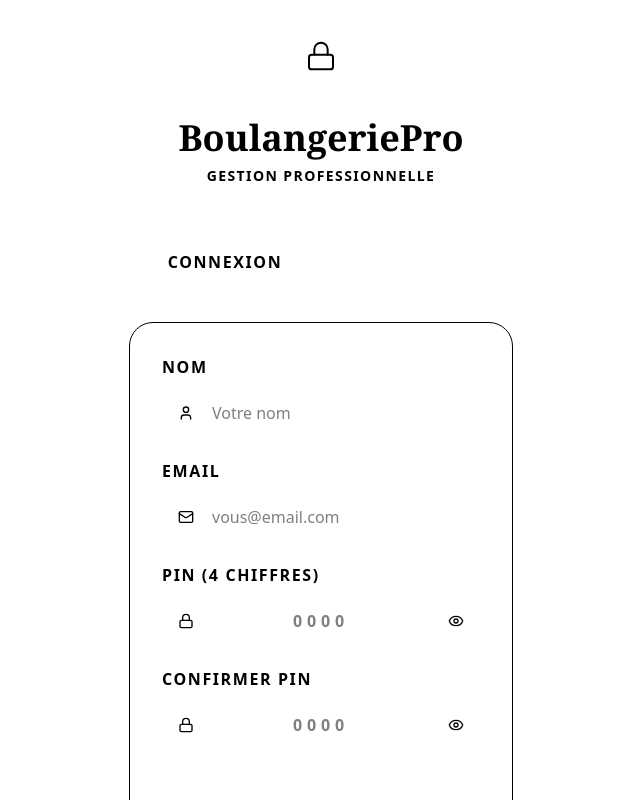
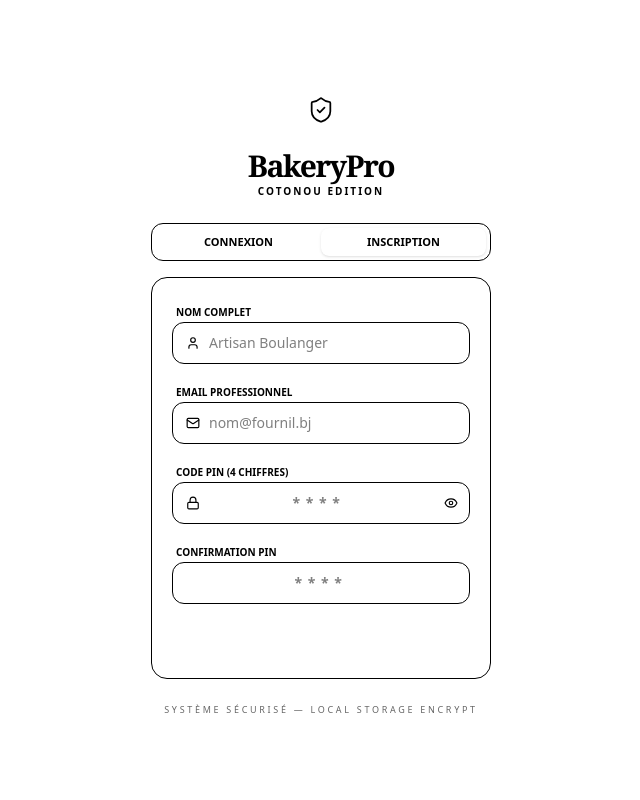
Before and after one commit to benkindji-lang/bakery-ratio-web, a Next.js app: page / in a window 1280 px wide. Both pictures are taken after a click on the button "INSCRIPTION". Shown: the top 800 px of the page, without its empty margins (319-959 px from the left). Built offline with nearby package versions, Linux system fonts and the light colour scheme.

Commit message:
fix: design

```diff
--- a/src/components/LoginSignup.tsx
+++ b/src/components/LoginSignup.tsx
@@ -1,7 +1,7 @@
 "use client";
 import { useState } from "react";
 import { useBakeryStore } from "@/lib/store";
-import { Lock, Mail, User, Eye, EyeOff, ArrowRight } from "lucide-react";
+import { Lock, Mail, User, Eye, EyeOff, ArrowRight, ShieldCheck } from "lucide-react";
 
 type AuthMode = "login" | "signup";
 
@@ -11,6 +11,8 @@
   const [showPassword, setShowPassword] = useState(false);
   const [error, setError] = useState("");
   const [loading, setLoading] = useState(false);
+
+  // States
   const [loginEmail, setLoginEmail] = useState("");
   const [loginPin, setLoginPin] = useState("");
   const [signupName, setSignupName] = useState("");
@@ -21,11 +23,7 @@
   const handleLogin = () => {
     setError("");
     if (!loginEmail.trim() || !loginPin.trim()) {
-      setError("Veuillez remplir tous les champs");
-      return;
-    }
-    if (loginPin.length !== 4 || !/^\d+$/.test(loginPin)) {
-      setError("Le PIN doit contenir 4 chiffres");
+      setError("Champs requis");
       return;
     }
     setLoading(true);
@@ -34,7 +32,7 @@
         setLoginEmail("");
         setLoginPin("");
       } else {
-        setError("Email ou PIN incorrect");
+        setError("Identifiants invalides");
       }
       setLoading(false);
     }, 500);
@@ -43,183 +41,148 @@
   const handleSignup = () => {
     setError("");
     if (!signupName.trim() || !signupEmail.trim() || !signupPin.trim()) {
-      setError("Veuillez remplir tous les champs");
-      return;
-    }
-    if (!signupEmail.includes("@")) {
-      setError("Email invalide");
-      return;
-    }
-    if (signupPin.length !== 4 || !/^\d+$/.test(signupPin)) {
-      setError("Le PIN doit contenir 4 chiffres");
+      setError("Champs requis");
       return;
     }
     if (signupPin !== signupPinConfirm) {
-      setError("Les PINs ne correspondent pas");
+      setError("PIN non identiques");
       return;
     }
     setLoading(true);
     setTimeout(() => {
       if (signup(signupEmail, signupName, signupPin)) {
-        setError("");
-        setSignupName("");
-        setSignupEmail("");
-        setSignupPin("");
-        setSignupPinConfirm("");
         setMode("login");
       } else {
-        setError("Cet email est déjà utilisé");
+        setError("Email déjà utilisé");
       }
       setLoading(false);
     }, 500);
   };
 
   return (
-    <div className="min-h-screen bg-white flex flex-col items-center justify-center p-6 relative">
-      <div className="absolute inset-0 overflow-hidden pointer-events-none">
-        <div className="absolute -top-40 -right-40 w-80 h-80 bg-claude-accent/5 rounded-full blur-3xl" />
-        <div className="absolute -bottom-40 -left-40 w-80 h-80 bg-claude-accent/5 rounded-full blur-3xl" />
+    <div className="min-h-screen bg-claude-bg flex flex-col items-center justify-center p-4">
+      <div className="w-full max-w-[340px]">
+        {/* Header Compact */}
+        <div className="text-center mb-6">
+          <div className="inline-flex p-3 bg-claude-gray/30 rounded-2xl mb-3 text-claude-accent">
+            <ShieldCheck size={28} strokeWidth={1.5} />
           </div>
-
-      <div className="w-full max-w-sm relative z-10">
-        <div className="text-center mb-12">
-          <div className="inline-block p-4 bg-claude-light rounded-full shadow-soft mb-6">
-            <Lock size={32} className="text-claude-accent" strokeWidth={1.5} />
-          </div>
-          <h1 className="font-serif text-4xl font-bold text-claude-dark mb-2">
-            Boulangerie<span className="text-claude-accent">Pro</span>
+          <h1 className="font-serif text-3xl font-bold text-claude-dark tracking-tighter">
+            Bakery<span className="text-claude-accent">Pro</span>
           </h1>
-          <p className="text-claude-gray text-sm uppercase tracking-[0.1em] font-semibold">
-            Gestion Professionnelle
+          <p className="text-claude-muted text-[10px] uppercase tracking-[0.2em] font-bold">
+            Cotonou Edition
           </p>
         </div>
 
-        <div className="flex gap-2 mb-8 bg-claude-light rounded-3xl p-1">
+        {/* Toggle Mode ultra-compact */}
+        <div className="flex bg-claude-gray/20 rounded-xl p-1 mb-4 border border-claude-gray">
           <button
             onClick={() => { setMode("login"); setError(""); }}
-            className={`flex-1 py-3 rounded-2xl font-bold uppercase text-2xs tracking-widest transition-all ${
-              mode === "login"
-                ? "bg-claude-accent text-white"
-                : "text-claude-gray hover:text-claude-dark"
+            className={`flex-1 py-1.5 rounded-lg text-[11px] font-bold uppercase transition-all ${
+              mode === "login" ? "bg-white text-claude-dark shadow-sm" : "text-claude-muted"
             }`}
           >
             Connexion
           </button>
           <button
             onClick={() => { setMode("signup"); setError(""); }}
-            className={`flex-1 py-3 rounded-2xl font-bold uppercase text-2xs tracking-widest transition-all ${
-              mode === "signup"
-                ? "bg-claude-accent text-white"
-                : "text-claude-gray hover:text-claude-dark"
+            className={`flex-1 py-1.5 rounded-lg text-[11px] font-bold uppercase transition-all ${
+              mode === "signup" ? "bg-white text-claude-dark shadow-sm" : "text-claude-muted"
             }`}
           >
             Inscription
           </button>
         </div>
 
-        <div className="bg-white rounded-3xl p-8 shadow-soft border border-claude-light">
+        <div className="bg-white rounded-2xl p-5 shadow-soft border border-claude-gray">
           {error && (
-            <div className="mb-6 p-4 bg-claude-error/10 border border-claude-error rounded-2xl">
-              <p className="text-claude-error text-sm font-bold">{error}</p>
+            <div className="mb-4 p-2.5 bg-claude-error/5 border border-claude-error/20 rounded-xl text-center">
+              <p className="text-claude-error text-[11px] font-bold">{error}</p>
             </div>
           )}
 
-          {mode === "login" ? (
-            <div className="space-y-5">
-              <div>
-                <label className="block text-2xs font-black text-claude-gray uppercase tracking-widest mb-2">Email</label>
+          <div className="space-y-3.5">
+            {mode === "signup" && (
+              <div className="space-y-1">
+                <label className="text-[10px] font-bold text-claude-muted uppercase ml-1">Nom complet</label>
                 <div className="relative">
-                  <Mail size={16} className="absolute left-4 top-1/2 -translate-y-1/2 text-claude-gray" />
+                  <User size={14} className="absolute left-3.5 top-1/2 -translate-y-1/2 text-claude-muted" />
+                  <input
+                    type="text"
+                    value={signupName}
+                    onChange={(e) => setSignupName(e.target.value)}
+                    className="w-full pl-9 pr-4 py-2.5 bg-claude-bg rounded-xl text-sm focus:ring-1 ring-claude-accent outline-none border border-claude-gray transition-all"
+                    placeholder="Artisan Boulanger"
+                  />
+                </div>
+              </div>
+            )}
+
+            <div className="space-y-1">
+              <label className="text-[10px] font-bold text-claude-muted uppercase ml-1">Email professionnel</label>
+              <div className="relative">
+                <Mail size={14} className="absolute left-3.5 top-1/2 -translate-y-1/2 text-claude-muted" />
                 <input
                   type="email"
-                    value={loginEmail}
-                    onChange={(e) => setLoginEmail(e.target.value)}
-                    placeholder="vous@email.com"
-                    className="w-full pl-12 pr-4 py-3 bg-claude-light rounded-2xl focus:outline-none border-2 border-transparent focus:border-claude-accent transition-colors text-claude-dark placeholder:text-claude-gray/50"
-                    disabled={loading}
+                  value={mode === "login" ? loginEmail : signupEmail}
+                  onChange={(e) => mode === "login" ? setLoginEmail(e.target.value) : setSignupEmail(e.target.value)}
+                  className="w-full pl-9 pr-4 py-2.5 bg-claude-bg rounded-xl text-sm focus:ring-1 ring-claude-accent outline-none border border-claude-gray transition-all"
+                  placeholder="nom@fournil.bj"
                 />
               </div>
             </div>
 
-              <div>
-                <label className="block text-2xs font-black text-claude-gray uppercase tracking-widest mb-2">PIN (4 chiffres)</label>
+            <div className="grid grid-cols-1 gap-3.5">
+              <div className="space-y-1">
+                <label className="text-[10px] font-bold text-claude-muted uppercase ml-1">Code PIN (4 chiffres)</label>
                 <div className="relative">
-                  <Lock size={16} className="absolute left-4 top-1/2 -translate-y-1/2 text-claude-gray" />
+                  <Lock size={14} className="absolute left-3.5 top-1/2 -translate-y-1/2 text-claude-muted" />
                   <input
                     type={showPassword ? "text" : "password"}
-                    value={loginPin}
-                    onChange={(e) => setLoginPin(e.target.value.replace(/\D/g, "").slice(0, 4))}
-                    inputMode="numeric"
-                    placeholder="0000"
-                    className="w-full pl-12 pr-12 py-3 bg-claude-light rounded-2xl focus:outline-none border-2 border-transparent focus:border-claude-accent transition-colors text-claude-dark text-center tracking-[0.3em] font-bold placeholder:text-claude-gray/50"
-                    disabled={loading}
+                    value={mode === "login" ? loginPin : signupPin}
+                    onChange={(e) => {
+                      const val = e.target.value.replace(/\D/g, "").slice(0, 4);
+                      mode === "login" ? setLoginPin(val) : setSignupPin(val);
+                    }}
+                    className="w-full pl-9 pr-10 py-2.5 bg-claude-bg rounded-xl text-sm text-center tracking-[0.4em] font-bold focus:ring-1 ring-claude-accent outline-none border border-claude-gray"
+                    placeholder="****"
                   />
-                  <button onClick={() => setShowPassword(!showPassword)} className="absolute right-4 top-1/2 -translate-y-1/2 text-claude-gray hover:text-claude-dark transition-colors" type="button">
-                    {showPassword ? <EyeOff size={16} /> : <Eye size={16} />}
+                  <button onClick={() => setShowPassword(!showPassword)} className="absolute right-3 top-1/2 -translate-y-1/2 text-claude-muted hover:text-claude-dark" type="button">
+                    {showPassword ? <EyeOff size={14} /> : <Eye size={14} />}
                   </button>
                 </div>
               </div>
 
-              <button onClick={handleLogin} disabled={loading} className="w-full bg-claude-accent text-white py-4 rounded-2xl font-bold uppercase tracking-widest active:scale-95 transition-all hover:brightness-110 disabled:opacity-50 flex items-center justify-center gap-2">
-                {loading ? "Connexion..." : <>Connexion <ArrowRight size={16} /></>}
-              </button>
-
-              <p className="text-center text-claude-gray text-xs">
-                Pas de compte ? <button onClick={() => { setMode("signup"); setError(""); }} className="text-claude-accent font-bold hover:underline">S'inscrire</button>
-              </p>
+              {mode === "signup" && (
+                <div className="space-y-1">
+                  <label className="text-[10px] font-bold text-claude-muted uppercase ml-1">Confirmation PIN</label>
+                  <input
+                    type={showPassword ? "text" : "password"}
+                    value={signupPinConfirm}
+                    onChange={(e) => setSignupPinConfirm(e.target.value.replace(/\D/g, "").slice(0, 4))}
+                    className="w-full py-2.5 bg-claude-bg rounded-xl text-sm text-center tracking-[0.4em] font-bold focus:ring-1 ring-claude-accent outline-none border border-claude-gray"
+                    placeholder="****"
+                  />
                 </div>
-          ) : (
-            <div className="space-y-5">
-              <div>
-                <label className="block text-2xs font-black text-claude-gray uppercase tracking-widest mb-2">Nom</label>
-                <div className="relative">
-                  <User size={16} className="absolute left-4 top-1/2 -translate-y-1/2 text-claude-gray" />
-                  <input type="text" value={signupName} onChange={(e) => setSignupName(e.target.value)} placeholder="Votre nom" className="w-full pl-12 pr-4 py-3 bg-claude-light rounded-2xl focus:outline-none border-2 border-transparent focus:border-claude-accent transition-colors text-claude-dark placeholder:text-claude-gray/50" disabled={loading} />
-                </div>
+              )}
             </div>
 
-              <div>
-                <label className="block text-2xs font-black text-claude-gray uppercase tracking-widest mb-2">Email</label>
-                <div className="relative">
-                  <Mail size={16} className="absolute left-4 top-1/2 -translate-y-1/2 text-claude-gray" />
-                  <input type="email" value={signupEmail} onChange={(e) => setSignupEmail(e.target.value)} placeholder="vous@email.com" className="w-full pl-12 pr-4 py-3 bg-claude-light rounded-2xl focus:outline-none border-2 border-transparent focus:border-claude-accent transition-colors text-claude-dark placeholder:text-claude-gray/50" disabled={loading} />
-                </div>
-              </div>
-
-              <div>
-                <label className="block text-2xs font-black text-claude-gray uppercase tracking-widest mb-2">PIN (4 chiffres)</label>
-                <div className="relative">
-                  <Lock size={16} className="absolute left-4 top-1/2 -translate-y-1/2 text-claude-gray" />
-                  <input type={showPassword ? "text" : "password"} value={signupPin} onChange={(e) => setSignupPin(e.target.value.replace(/\D/g, "").slice(0, 4))} inputMode="numeric" placeholder="0000" className="w-full pl-12 pr-12 py-3 bg-claude-light rounded-2xl focus:outline-none border-2 border-transparent focus:border-claude-accent transition-colors text-claude-dark text-center tracking-[0.3em] font-bold placeholder:text-claude-gray/50" disabled={loading} />
-                  <button onClick={() => setShowPassword(!showPassword)} className="absolute right-4 top-1/2 -translate-y-1/2 text-claude-gray hover:text-claude-dark transition-colors" type="button">
-                    {showPassword ? <EyeOff size={16} /> : <Eye size={16} />}
+            <button
+              onClick={mode === "login" ? handleLogin : handleSignup}
+              disabled={loading}
+              className={`w-full flex items-center justify-center gap-2 py-3 rounded-xl font-bold text-xs uppercase tracking-widest transition-all active:scale-[0.98] ${
+                mode === "login" ? "bg-claude-dark text-white" : "bg-claude-accent text-white"
+              }`}
+            >
+              {loading ? "Calcul..." : <>{mode === "login" ? "Entrer au Fournil" : "Créer le Profil"} <ArrowRight size={14} /></>}
             </button>
           </div>
         </div>
 
-              <div>
-                <label className="block text-2xs font-black text-claude-gray uppercase tracking-widest mb-2">Confirmer PIN</label>
-                <div className="relative">
-                  <Lock size={16} className="absolute left-4 top-1/2 -translate-y-1/2 text-claude-gray" />
-                  <input type={showPassword ? "text" : "password"} value={signupPinConfirm} onChange={(e) => setSignupPinConfirm(e.target.value.replace(/\D/g, "").slice(0, 4))} inputMode="numeric" placeholder="0000" className="w-full pl-12 pr-12 py-3 bg-claude-light rounded-2xl focus:outline-none border-2 border-transparent focus:border-claude-accent transition-colors text-claude-dark text-center tracking-[0.3em] font-bold placeholder:text-claude-gray/50" disabled={loading} />
-                  <button onClick={() => setShowPassword(!showPassword)} className="absolute right-4 top-1/2 -translate-y-1/2 text-claude-gray hover:text-claude-dark transition-colors" type="button">
-                    {showPassword ? <EyeOff size={16} /> : <Eye size={16} />}
-                  </button>
-                </div>
-              </div>
-
-              <button onClick={handleSignup} disabled={loading} className="w-full bg-claude-success text-white py-4 rounded-2xl font-bold uppercase tracking-widest active:scale-95 transition-all hover:brightness-110 disabled:opacity-50 flex items-center justify-center gap-2">
-                {loading ? "Inscription..." : <>Créer Compte <ArrowRight size={16} /></>}
-              </button>
-
-              <p className="text-center text-claude-gray text-xs">
-                Vous avez un compte ? <button onClick={() => { setMode("login"); setError(""); }} className="text-claude-accent font-bold hover:underline">Se connecter</button>
+        <p className="text-center text-[9px] text-claude-muted mt-6 uppercase tracking-[0.3em] font-medium opacity-60">
+          Système Sécurisé — Local Storage Encrypt
         </p>
-            </div>
-          )}
-        </div>
-
-        <p className="text-center text-2xs text-claude-gray mt-8 uppercase tracking-widest">🛡️ Sécurisé</p>
       </div>
     </div>
   );
```
Lines whose indentation alone changed are shown as unchanged.
